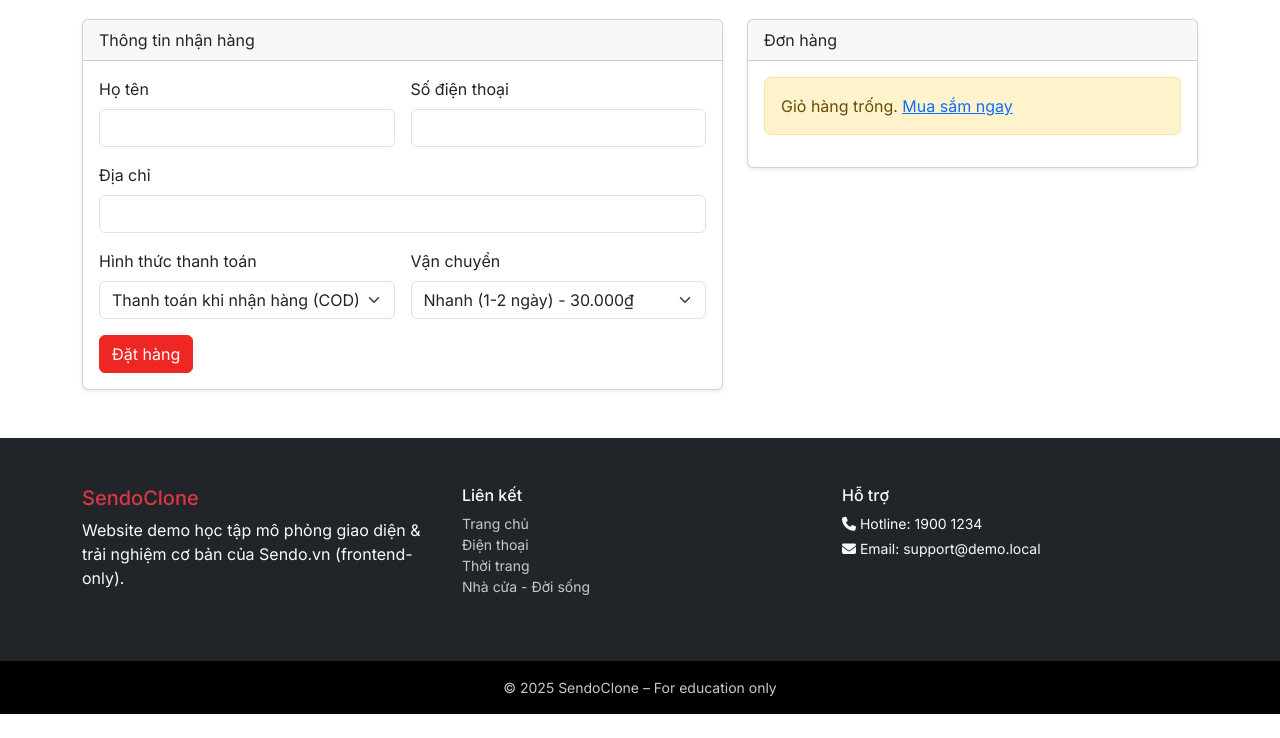
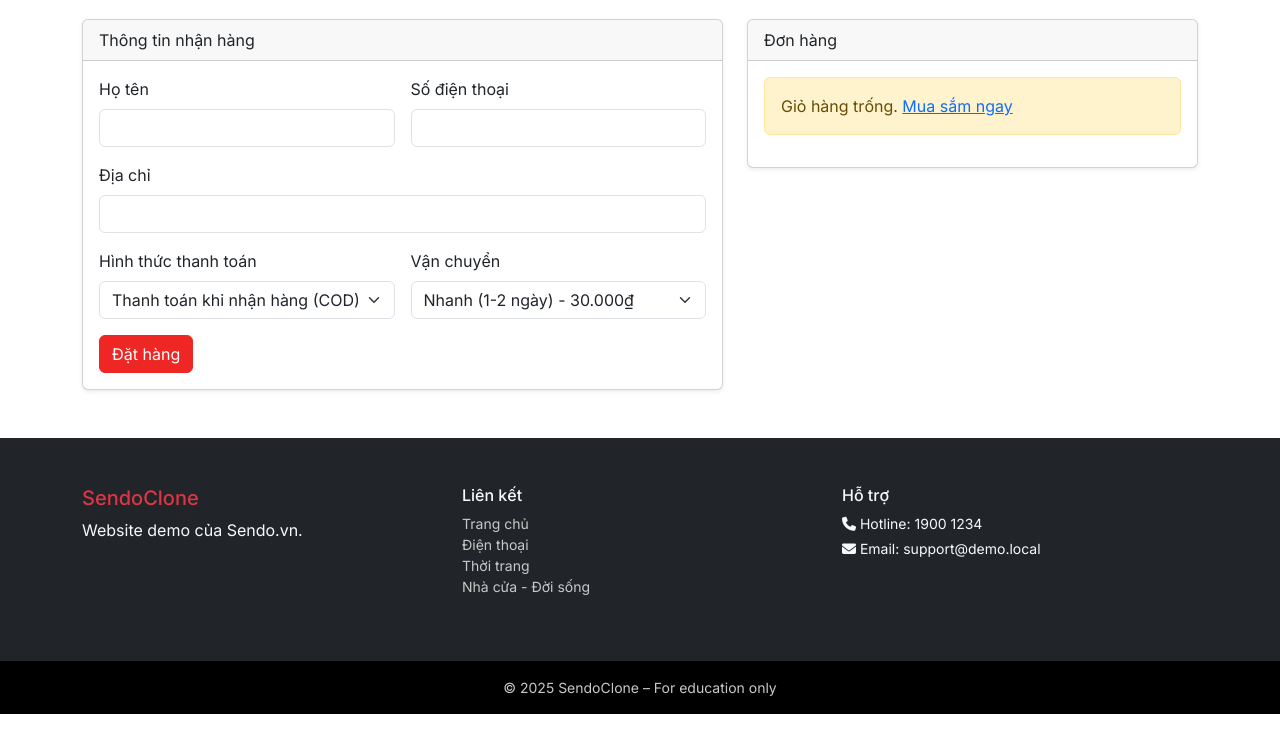
Before and after one commit to Demo-App-hub/sendo_clone, a plain HTML site: page checkout.html in a window 1280 px wide. Shown: the part 62-800 px from the top of the page. Drawn offline with nearby package versions, Linux system fonts and the light colour scheme; files that its build step writes are made by us from their sources; files whose address does not match are found by name.

Commit message:
Update checkout.html

```diff
--- a/checkout.html
+++ b/checkout.html
@@ -109,7 +109,7 @@
     <div class="row g-4">
       <div class="col-md-4">
         <h5 class="text-danger">SendoClone</h5>
-        <p>Website demo học tập mô phỏng giao diện & trải nghiệm cơ bản của Sendo.vn (frontend-only).</p>
+        <p>Website demo của Sendo.vn.</p>
       </div>
       <div class="col-md-4">
         <h6>Liên kết</h6>
```
